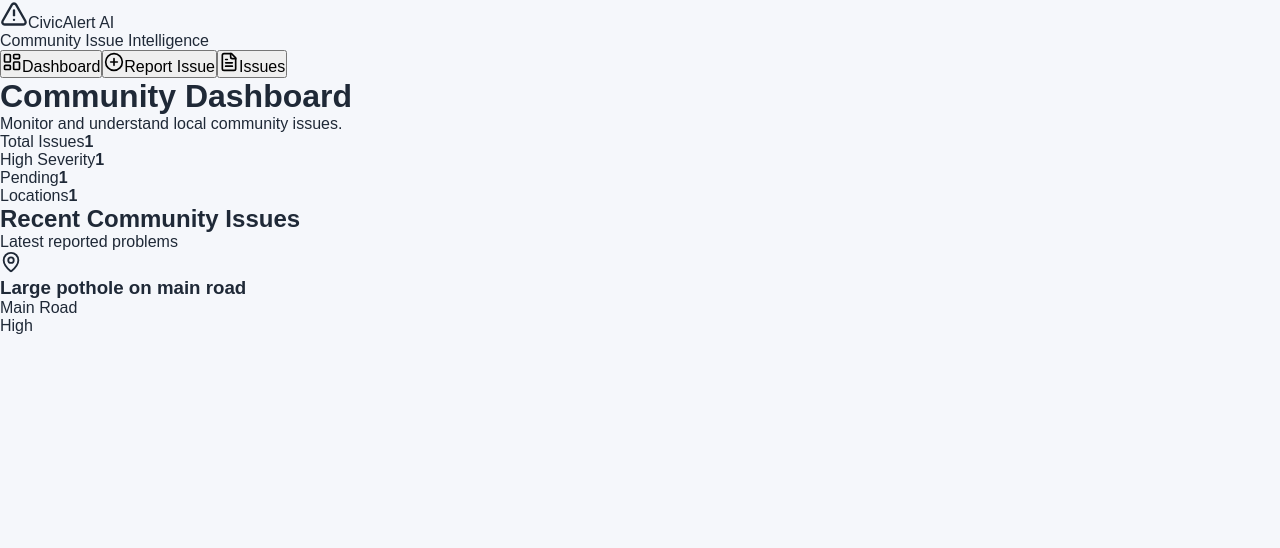
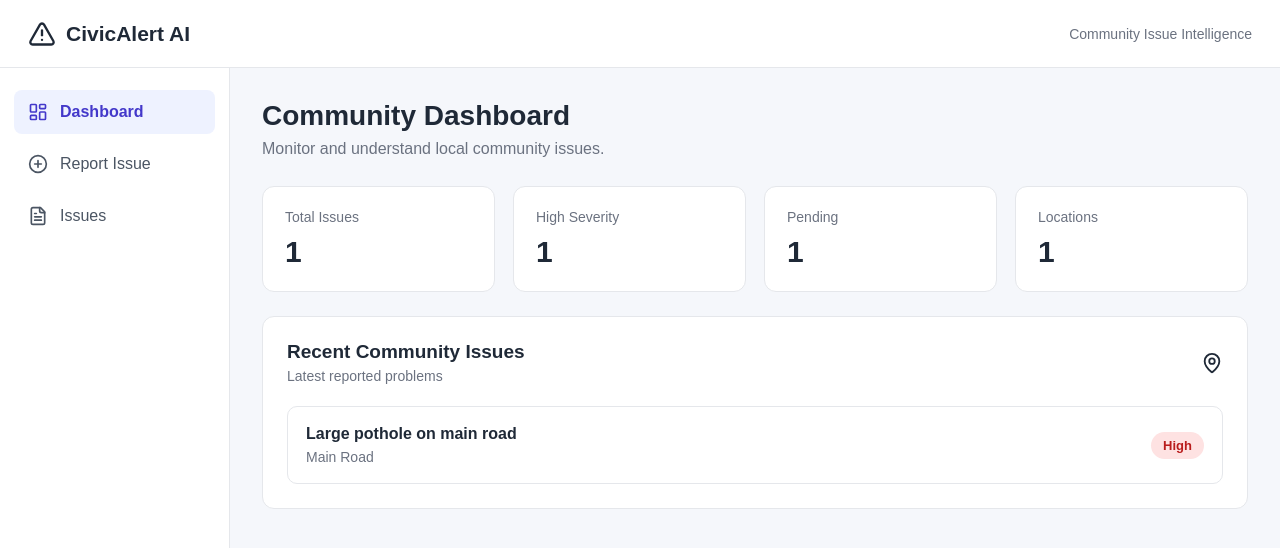
Before and after one commit to santoshml-lab/CivicAlert-AI-Frontend, a React (Vite) app: page / in a window 1280 px wide. Shown: the top 548 px of the page. Built offline with nearby package versions, Linux system fonts and the light colour scheme.

Commit message:
Update index.css

```diff
--- a/src/index.css
+++ b/src/index.css
@@ -16,3 +16,223 @@ textarea,
 select {
   font: inherit;
 }
+
+.app {
+  min-height: 100vh;
+}
+
+.topbar {
+  height: 68px;
+  background: #ffffff;
+  border-bottom: 1px solid #e5e7eb;
+  display: flex;
+  align-items: center;
+  justify-content: space-between;
+  padding: 0 28px;
+}
+
+.brand {
+  display: flex;
+  align-items: center;
+  gap: 10px;
+  font-size: 21px;
+  font-weight: 700;
+}
+
+.topbar-subtitle {
+  color: #6b7280;
+  font-size: 14px;
+}
+
+.layout {
+  display: flex;
+  min-height: calc(100vh - 68px);
+}
+
+.sidebar {
+  width: 230px;
+  background: #ffffff;
+  border-right: 1px solid #e5e7eb;
+  padding: 22px 14px;
+}
+
+.nav-item {
+  width: 100%;
+  border: none;
+  background: transparent;
+  display: flex;
+  align-items: center;
+  gap: 12px;
+  padding: 12px 14px;
+  margin-bottom: 8px;
+  border-radius: 8px;
+  cursor: pointer;
+  color: #4b5563;
+  text-align: left;
+}
+
+.nav-item:hover {
+  background: #f3f4f6;
+}
+
+.nav-item.active {
+  background: #eef2ff;
+  color: #4338ca;
+  font-weight: 600;
+}
+
+.main-content {
+  flex: 1;
+  padding: 32px;
+  max-width: 1400px;
+}
+
+.page-header {
+  margin-bottom: 28px;
+}
+
+.page-header h1,
+.content-card h1 {
+  font-size: 28px;
+  margin-bottom: 8px;
+}
+
+.page-header p,
+.content-card > p {
+  color: #6b7280;
+}
+
+.stats-grid {
+  display: grid;
+  grid-template-columns: repeat(4, 1fr);
+  gap: 18px;
+  margin-bottom: 24px;
+}
+
+.stat-card {
+  background: #ffffff;
+  border: 1px solid #e5e7eb;
+  border-radius: 12px;
+  padding: 22px;
+}
+
+.stat-card span {
+  display: block;
+  color: #6b7280;
+  font-size: 14px;
+  margin-bottom: 10px;
+}
+
+.stat-card strong {
+  font-size: 30px;
+}
+
+.content-card {
+  background: #ffffff;
+  border: 1px solid #e5e7eb;
+  border-radius: 12px;
+  padding: 24px;
+}
+
+.card-header {
+  display: flex;
+  align-items: center;
+  justify-content: space-between;
+  margin-bottom: 22px;
+}
+
+.card-header h2 {
+  font-size: 19px;
+  margin-bottom: 5px;
+}
+
+.card-header p {
+  color: #6b7280;
+  font-size: 14px;
+}
+
+.issue-row {
+  display: flex;
+  align-items: center;
+  justify-content: space-between;
+  border: 1px solid #e5e7eb;
+  border-radius: 10px;
+  padding: 18px;
+}
+
+.issue-row h3 {
+  font-size: 16px;
+  margin-bottom: 6px;
+}
+
+.issue-row p {
+  color: #6b7280;
+  font-size: 14px;
+}
+
+.severity {
+  padding: 6px 12px;
+  border-radius: 20px;
+  font-size: 13px;
+  font-weight: 600;
+}
+
+.severity.high {
+  background: #fee2e2;
+  color: #b91c1c;
+}
+
+@media (max-width: 800px) {
+  .topbar-subtitle {
+    display: none;
+  }
+
+  .sidebar {
+    width: 190px;
+  }
+
+  .stats-grid {
+    grid-template-columns: repeat(2, 1fr);
+  }
+
+  .main-content {
+    padding: 20px;
+  }
+}
+
+@media (max-width: 560px) {
+  .topbar {
+    padding: 0 16px;
+  }
+
+  .sidebar {
+    width: 70px;
+    padding: 16px 8px;
+  }
+
+  .nav-item {
+    justify-content: center;
+    padding: 12px 8px;
+  }
+
+  .nav-item svg {
+    margin: 0;
+  }
+
+  .nav-item {
+    font-size: 0;
+  }
+
+  .nav-item svg {
+    width: 21px;
+    height: 21px;
+  }
+
+  .stats-grid {
+    grid-template-columns: 1fr;
+  }
+
+  .main-content {
+    padding: 16px;
+  }
+}
```
